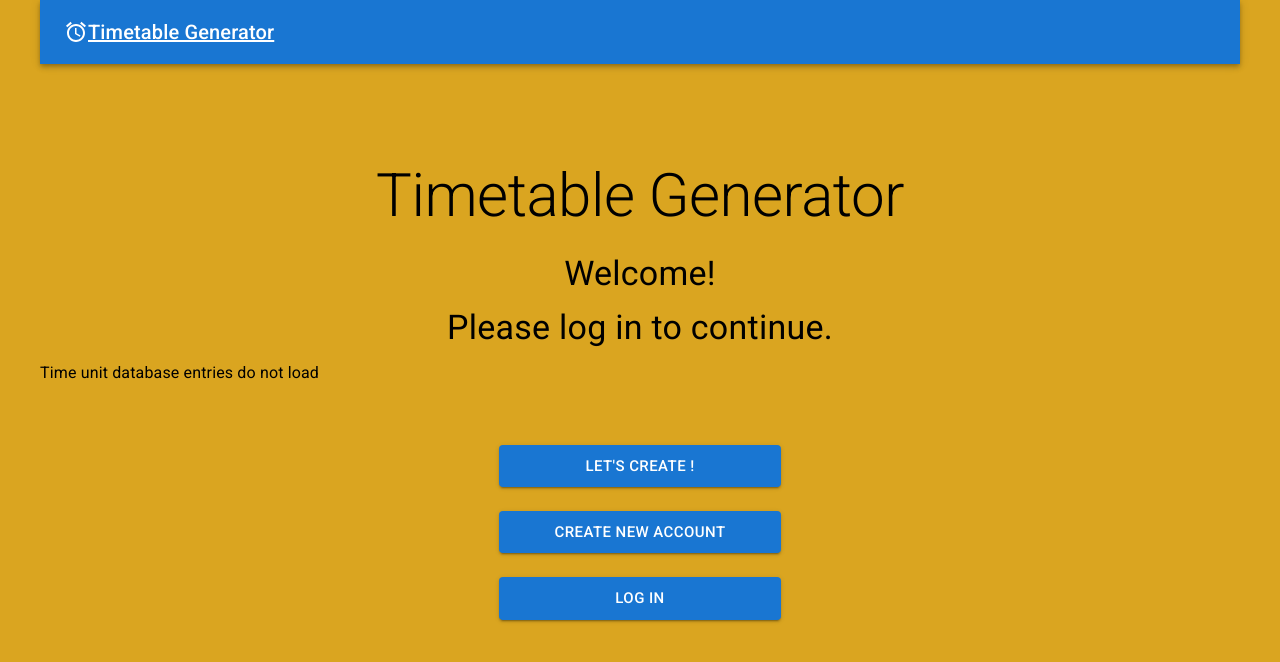
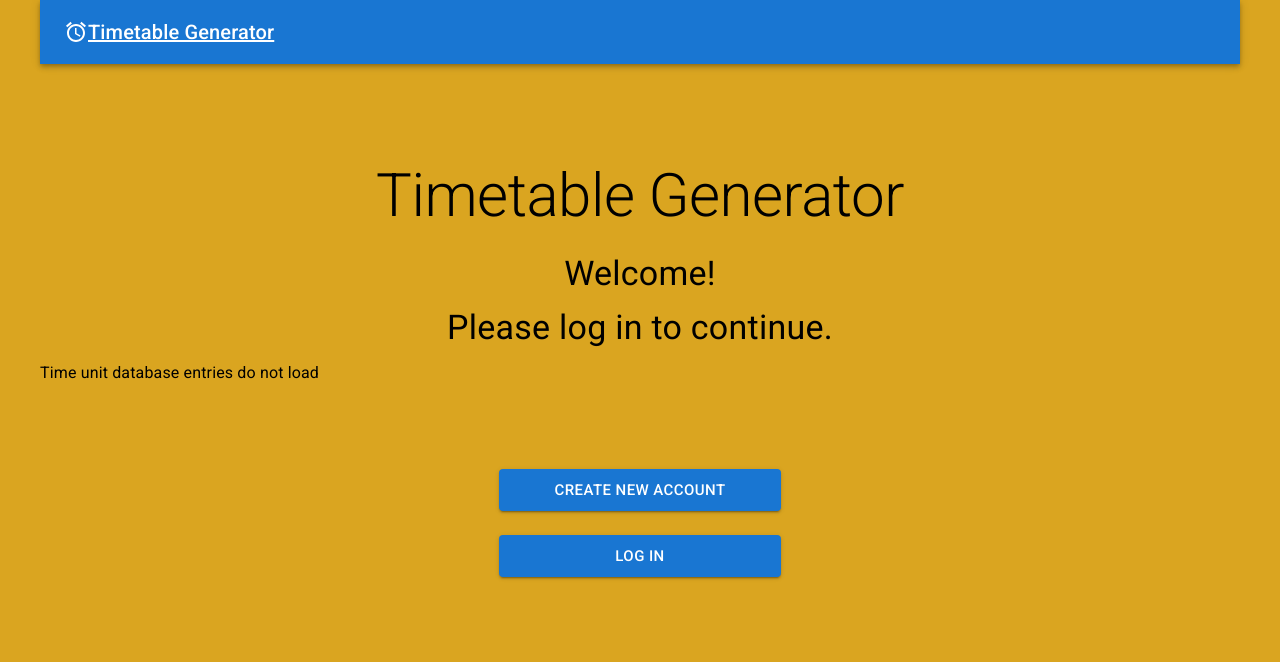
Before and after one commit to Gregor499/timetable-generator, a React (Create React App) app in the folder frontend/: page / in a window 1280 px wide. Shown: the top 662 px of the page. Built offline with nearby package versions, Linux system fonts and the light colour scheme; no server answers.

Commit message:
- let now disappear 'lets create' button if not logged in

```diff
--- a/frontend/src/startpage/StartPage.tsx
+++ b/frontend/src/startpage/StartPage.tsx
@@ -64,9 +64,11 @@ export default function StartPage() {
             <div>
                 <Grid2 container spacing={{ xs: 1, sm: 2, md: 3 }} direction="column" justifyContent="center" alignItems="center" sx={{ mt: '5%' }}>
                     <Grid2 size={3}>
+                        {loginStatus &&
                         <Box textAlign='center'>
                             <Button size='large' variant='contained' href='/questions' sx={{ width: '100%', whiteSpace:'nowrap'}}>Let's create !</Button>
                         </Box>
+                        }
                     </Grid2>
                     <Grid2 size={3}>
                         <Box textAlign='center'>
```
